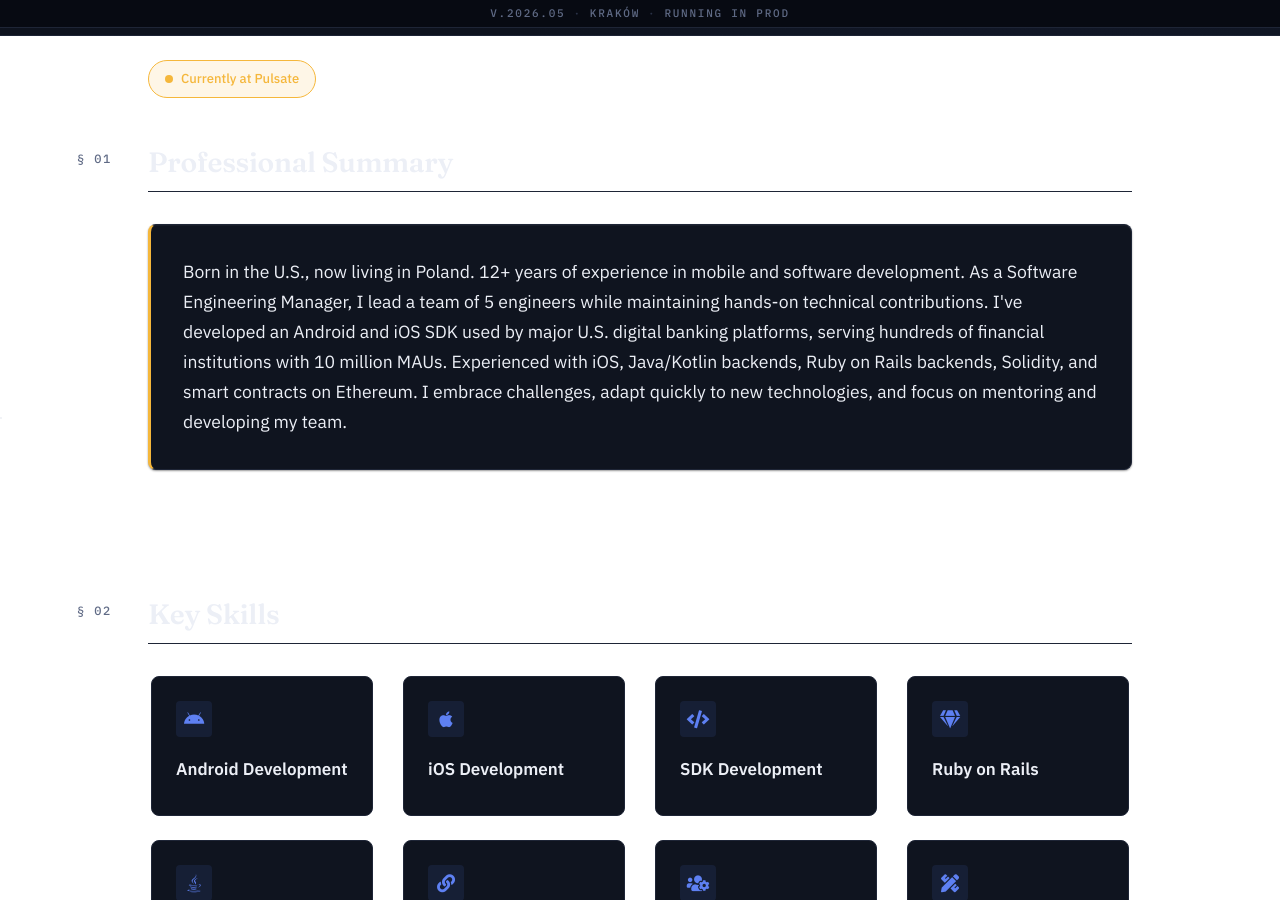
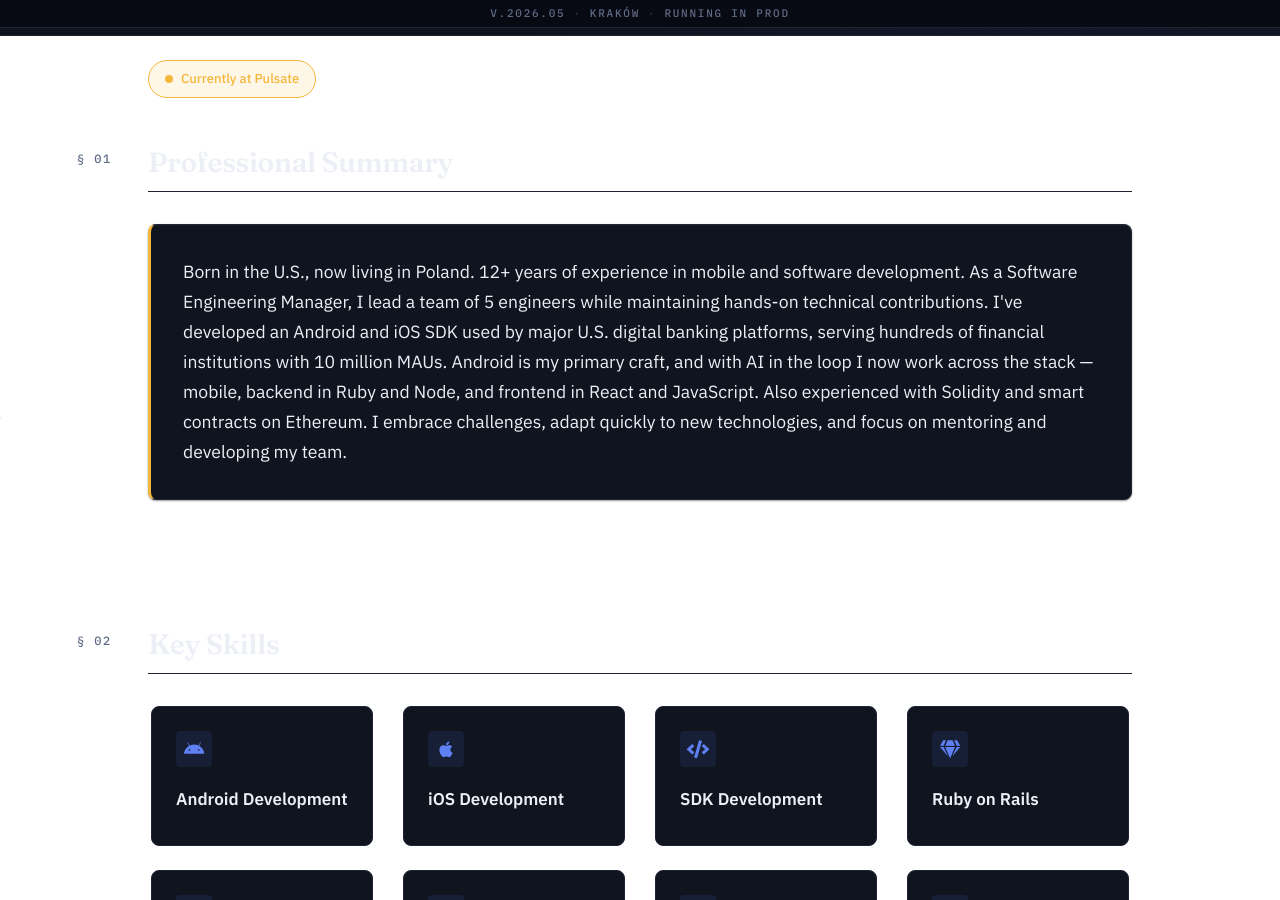
Before and after one commit to Jenovas/jenovas.github.io, a Jekyll site: the page built from cv.md, in a window 1280 px wide and 900 px high, scrolled down 483 px. Built offline with Jekyll 4.4.1, drawn with Linux system fonts in a browser that asks for light colours; some of the changed text lies outside the part shown.

Commit message:
CV: refine summary, drop job, update education
Update CV content: rewrite the summary to emphasize Android as primary craft and cross-stack work with AI, Ruby/Node backends and React frontend. Remove the Technical Lead, Mobile (Alkami) job entry (Jan 2019 — Jul 2023). Update education to AGH University of Krakow, Informatyka (2010 — 2012) and remove the previous ASU specialization line.

```diff
--- a/cv.md
+++ b/cv.md
@@ -21,7 +21,7 @@
 
   <div class="card card--accent">
     <div class="card-body">
-      <p class="summary-text">Born in the U.S., now living in Poland. 12+ years of experience in mobile and software development. As a Software Engineering Manager, I lead a team of 5 engineers while maintaining hands-on technical contributions. I've developed an Android and iOS SDK used by major U.S. digital banking platforms, serving hundreds of financial institutions with 10 million MAUs. Experienced with iOS, Java/Kotlin backends, Ruby on Rails backends, Solidity, and smart contracts on Ethereum. I embrace challenges, adapt quickly to new technologies, and focus on mentoring and developing my team.</p>
+      <p class="summary-text">Born in the U.S., now living in Poland. 12+ years of experience in mobile and software development. As a Software Engineering Manager, I lead a team of 5 engineers while maintaining hands-on technical contributions. I've developed an Android and iOS SDK used by major U.S. digital banking platforms, serving hundreds of financial institutions with 10 million MAUs. Android is my primary craft, and with AI in the loop I now work across the stack — mobile, backend in Ruby and Node, and frontend in React and JavaScript. Also experienced with Solidity and smart contracts on Ethereum. I embrace challenges, adapt quickly to new technologies, and focus on mentoring and developing my team.</p>
     </div>
   </div>
 </section>
@@ -171,27 +171,6 @@
   </div>
 
   <div class="job-item">
-    <p class="job-meta">January 2019 — July 2023  ·  Remote (US-Based Company)</p>
-    <div class="job-title-container">
-      <div class="job-icon">
-        <i class="fas fa-mobile-alt"></i>
-      </div>
-      <div>
-        <h3 class="job-title">Technical Lead, Mobile</h3>
-        <p class="company">Alkami</p>
-      </div>
-    </div>
-    <ul class="job-responsibilities">
-      <li>Led development of an Android SDK used by major U.S. digital banking platforms serving 10 million+ monthly active users</li>
-      <li>Architected and implemented a mobile SDK supporting 60+ financial institutions with custom theming and features</li>
-      <li>Improved SDK performance by 40% through strategic optimizations and memory management</li>
-      <li>Guided migration from Java to Kotlin while maintaining backward compatibility</li>
-      <li>Collaborated with cross-functional teams to deliver features aligned with roadmap priorities</li>
-      <li>Mentored junior developers through code reviews, pair programming, and technical documentation</li>
-    </ul>
-  </div>
-
-  <div class="job-item">
     <p class="job-meta">August 2012 — October 2018  ·  Kraków, Poland</p>
     <div class="job-title-container">
       <div class="job-icon">
@@ -240,17 +219,16 @@
   <hr class="section-block__rule">
 
   <div class="education-item">
-    <p class="job-meta">2007 — 2011  ·  Tempe, Arizona</p>
+    <p class="job-meta">2010 — 2012  ·  Kraków, Poland</p>
     <div class="job-title-container">
       <div class="job-icon">
         <i class="fas fa-university"></i>
       </div>
       <div>
-        <h3 class="job-title">Bachelor of Science in Computer Science</h3>
-        <p class="company">Arizona State University</p>
+        <h3 class="job-title">Informatyka</h3>
+        <p class="company">AGH University of Krakow</p>
       </div>
     </div>
-    <p>Specialized in Software Engineering with a focus on Mobile and Web Development.</p>
   </div>
 </section>
 
```
